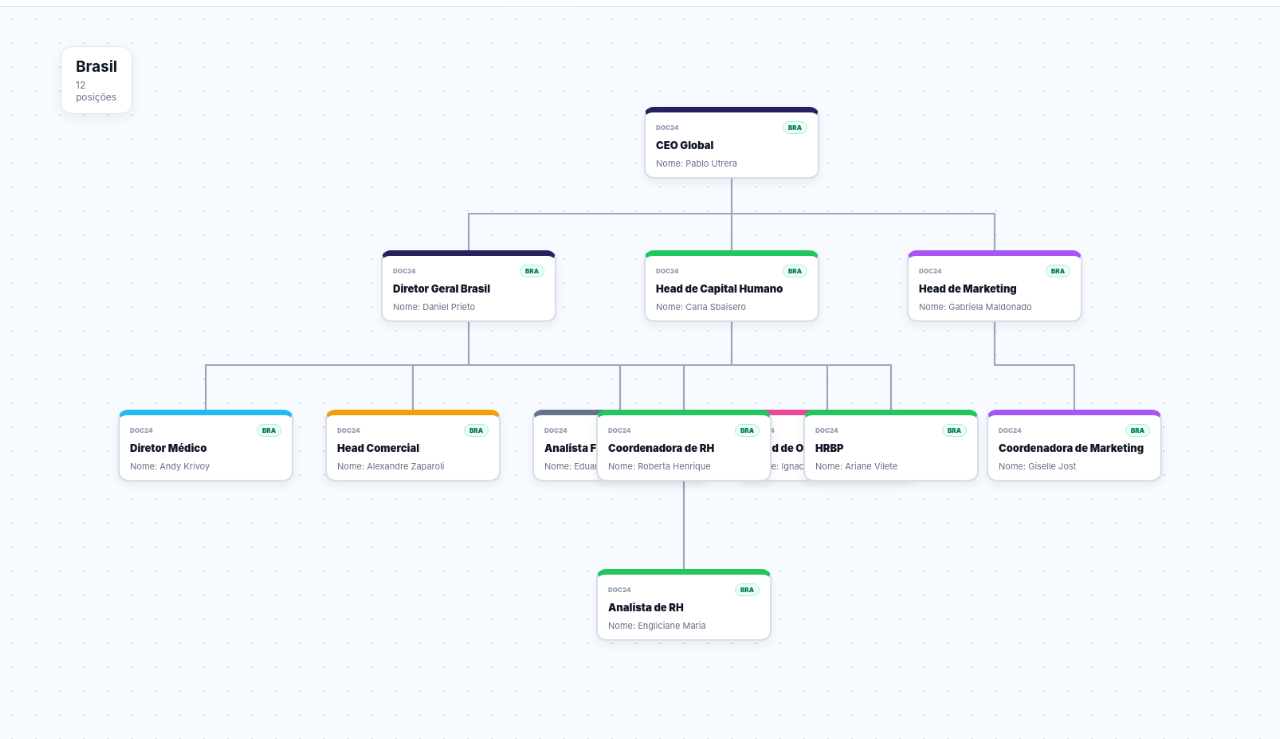
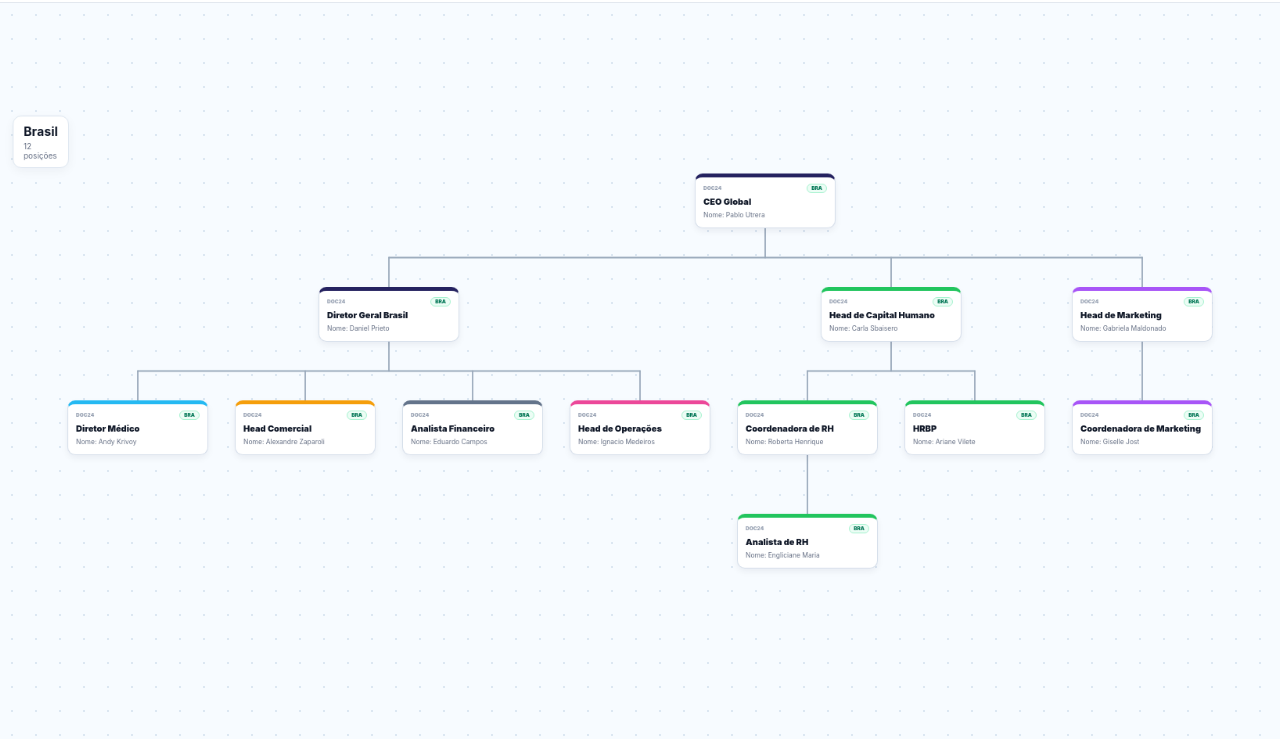
Before and after one commit to doc24-capitalhumano/organograma-doc24, a plain HTML site: page index.html in a window 1280 px wide. Shown: the part 61-800 px from the top of the page. Drawn offline with Linux system fonts and the light colour scheme.

Commit message:
Add files via upload

```diff
--- a/app.js
+++ b/app.js
@@ -1,8 +1,8 @@
 (() => {
   const EDITOR_PASSWORD_HASH = '946d8f0d81ec485967e9ace51d111ef8f54738dd10be88a009f81e71f880689a'; // senha temporária: Doc24@Org2026
   const isEditorPage = document.body.dataset.mode === 'editor';
-  const state = { data:null, currentCountry:'Brasil', selectedId:null, scale:.8, panX:30, panY:30, nodeDrag:null, canvasDrag:null, unlocked:!isEditorPage };
-  const W=220,H=88;
+  const state = { data:null, currentCountry:'Brasil', selectedId:null, scale:.9, panX:30, panY:30, nodeDrag:null, canvasDrag:null, unlocked:!isEditorPage };
+  const W=180,H=70;
   const $=id=>document.getElementById(id);
   const viewport=$('viewport'),world=$('world'),nodesEl=$('nodes'),svg=$('links'),panel=$('panel');
 
@@ -14,7 +14,7 @@
   function badge(){return state.currentCountry==='México'?'MEX':state.currentCountry==='Argentina'?'ARG':'BRA'}
   function render(){if(!state.data)return;tabs();$('countryTitle').textContent=state.currentCountry;$('countryInfo').textContent=`${list().length} posições`;nodesEl.innerHTML='';for(const n of list()){const d=document.createElement('div');d.className=`node area-${n.area||'shared'}${state.selectedId===n.id?' selected':''}`;d.dataset.id=n.id;d.style.left=n.x+'px';d.style.top=n.y+'px';d.innerHTML=`<div class="mini"><span class="doc">DOC24</span><span class="badge">${badge()}</span></div><div class="role"></div><div class="name"></div>`;d.querySelector('.role').textContent=n.role;d.querySelector('.name').textContent=state.data.showNames&&n.name?`Nome: ${n.name}`:'';if(isEditorPage){d.addEventListener('mousedown',startNodeDrag);d.addEventListener('click',e=>{e.stopPropagation();state.selectedId=n.id;render();openPanel()})}nodesEl.appendChild(d)}drawLinks();if(isEditorPage&&state.selectedId)openPanel();else if(panel)panel.hidden=true}
   function svgPath(d){const p=document.createElementNS('http://www.w3.org/2000/svg','path');p.setAttribute('class','link');p.setAttribute('d',d);svg.appendChild(p)}
-  function drawLinks(){svg.innerHTML='';const arr=list();let maxX=1800,maxY=1200;arr.forEach(n=>{maxX=Math.max(maxX,n.x+W+250);maxY=Math.max(maxY,n.y+H+250)});svg.setAttribute('width',maxX);svg.setAttribute('height',maxY);svg.style.width=maxX+'px';svg.style.height=maxY+'px';const groups=new Map();for(const n of arr){if(!n.parent)continue;if(!groups.has(n.parent))groups.set(n.parent,[]);groups.get(n.parent).push(n)}for(const [parentId,children] of groups){const p=byId(parentId);if(!p)continue;children.sort((a,b)=>a.x-b.x);const px=p.x+W/2,py=p.y+H;const tops=children.map(c=>c.y);const nearest=Math.min(...tops);let busY=Math.max(py+34,Math.min(nearest-34,py+(nearest-py)/2));if(children.length===1){const c=children[0],cx=c.x+W/2,cy=c.y;svgPath(`M ${px} ${py} V ${busY} H ${cx} V ${cy}`);continue}const xs=children.map(c=>c.x+W/2),minX=Math.min(...xs),maxX=Math.max(...xs);svgPath(`M ${px} ${py} V ${busY}`);svgPath(`M ${minX} ${busY} H ${maxX}`);for(const c of children){const cx=c.x+W/2,cy=c.y;svgPath(`M ${cx} ${busY} V ${cy}`)}}}
+  function drawLinks(){svg.innerHTML='';const arr=list();let maxX=1800,maxY=1200;arr.forEach(n=>{maxX=Math.max(maxX,n.x+W+250);maxY=Math.max(maxY,n.y+H+250)});svg.setAttribute('width',maxX);svg.setAttribute('height',maxY);svg.style.width=maxX+'px';svg.style.height=maxY+'px';const groups=new Map();for(const n of arr){if(!n.parent)continue;if(!groups.has(n.parent))groups.set(n.parent,[]);groups.get(n.parent).push(n)}for(const [parentId,children] of groups){const p=byId(parentId);if(!p)continue;children.sort((a,b)=>a.x-b.x);const px=p.x+W/2,py=p.y+H;const tops=children.map(c=>c.y);const nearest=Math.min(...tops);let busY=Math.max(py+24,Math.min(nearest-24,py+(nearest-py)/2));if(children.length===1){const c=children[0],cx=c.x+W/2,cy=c.y;svgPath(`M ${px} ${py} V ${busY} H ${cx} V ${cy}`);continue}const xs=children.map(c=>c.x+W/2),minX=Math.min(...xs),maxX=Math.max(...xs);svgPath(`M ${px} ${py} V ${busY}`);svgPath(`M ${minX} ${busY} H ${maxX}`);for(const c of children){const cx=c.x+W/2,cy=c.y;svgPath(`M ${cx} ${busY} V ${cy}`)}}}
   function startNodeDrag(e){if(!isEditorPage||!state.unlocked)return;e.stopPropagation();const n=byId(e.currentTarget.dataset.id);state.nodeDrag={n,sx:e.clientX,sy:e.clientY,ox:n.x,oy:n.y}}
   window.addEventListener('mousemove',e=>{if(state.nodeDrag){const dx=(e.clientX-state.nodeDrag.sx)/state.scale,dy=(e.clientY-state.nodeDrag.sy)/state.scale;state.nodeDrag.n.x=Math.round(state.nodeDrag.ox+dx);state.nodeDrag.n.y=Math.round(state.nodeDrag.oy+dy);const el=nodesEl.querySelector(`[data-id="${state.nodeDrag.n.id}"]`);if(el){el.style.left=state.nodeDrag.n.x+'px';el.style.top=state.nodeDrag.n.y+'px'}drawLinks()}else if(state.canvasDrag){state.panX=e.clientX-state.canvasDrag.sx;state.panY=e.clientY-state.canvasDrag.sy;applyTransform()}})
   window.addEventListener('mouseup',()=>{state.nodeDrag=null;state.canvasDrag=null;viewport.classList.remove('grabbing')})
@@ -24,11 +24,11 @@
   function openPanel(){const n=byId(state.selectedId);if(!n||!panel)return;if(document.activeElement&&['INPUT','SELECT'].includes(document.activeElement.tagName)&&panel.contains(document.activeElement))return;panel.hidden=false;$('roleInput').value=n.role;$('nameInput').value=n.name||'';$('areaSelect').value=n.area||'shared';$('parentSelect').innerHTML='<option value="">Sem gestor / raiz</option>';list().filter(x=>x.id!==n.id&&!isDescendant(x.id,n.id)).forEach(x=>{const o=document.createElement('option');o.value=x.id;o.textContent=x.role+(x.name?` — ${x.name}`:'');$('parentSelect').appendChild(o)});$('parentSelect').value=n.parent||''}
   function bindEditor(){if(!isEditorPage)return;$('roleInput').oninput=()=>{const n=byId(state.selectedId);if(n){n.role=$('roleInput').value;updateSelectedCard(n)}};$('nameInput').oninput=()=>{const n=byId(state.selectedId);if(n){n.name=$('nameInput').value;updateSelectedCard(n)}};$('areaSelect').onchange=()=>{const n=byId(state.selectedId);if(n){n.area=$('areaSelect').value;render()}};$('parentSelect').onchange=()=>{const n=byId(state.selectedId);if(n){n.parent=$('parentSelect').value||null;drawLinks()}};$('addRootBtn').onclick=()=>addNode(null);$('addChildBtn').onclick=()=>addNode(state.selectedId);$('deleteBtn').onclick=deleteNode;$('namesBtn').onclick=()=>{state.data.showNames=!state.data.showNames;render()};$('organizeBtn').onclick=autoLayout;$('saveBtn').onclick=saveData;$('loginBtn').onclick=unlock;$('passwordInput').addEventListener('keydown',e=>{if(e.key==='Enter')unlock()})}
   function updateSelectedCard(n){const el=nodesEl.querySelector(`[data-id="${n.id}"]`);if(!el)return;el.querySelector('.role').textContent=n.role;el.querySelector('.name').textContent=state.data.showNames&&n.name?`Nome: ${n.name}`:''}
-  function addNode(parent=null){const p=parent?byId(parent):null;const id='n_'+Date.now();list().push({id,role:'Novo cargo',name:'',parent:parent||null,area:p?.area||'shared',x:p?p.x:p?0:600,y:p?p.y+190:300});state.selectedId=id;render();openPanel()}
+  function addNode(parent=null){const p=parent?byId(parent):null;const id='n_'+Date.now();list().push({id,role:'Novo cargo',name:'',parent:parent||null,area:p?.area||'shared',x:p?p.x:600,y:p?p.y+145:260});state.selectedId=id;render();openPanel()}
   function deleteNode(){if(!state.selectedId)return;const id=state.selectedId;state.data.countries[state.currentCountry]=list().filter(n=>n.id!==id).map(n=>n.parent===id?{...n,parent:null}:n);state.selectedId=null;render()}
-  function subtreeWidth(n,children,memo){if(memo.has(n.id))return memo.get(n.id);const ch=children.get(n.id)||[];const width=ch.length?Math.max(W,ch.reduce((sum,c)=>sum+subtreeWidth(c,children,memo),0)+(ch.length-1)*54):W;memo.set(n.id,width);return width}
-  function autoLayout(){const arr=list(),children=new Map();arr.forEach(n=>children.set(n.id,[]));arr.forEach(n=>{if(n.parent&&children.has(n.parent))children.get(n.parent).push(n)});for(const ch of children.values())ch.sort((a,b)=>a.x-b.x);const roots=arr.filter(n=>!n.parent||!children.has(n.parent));const memo=new Map();let cursor=90;function place(n,depth,left){const width=subtreeWidth(n,children,memo),ch=children.get(n.id)||[];if(!ch.length)n.x=left+(width-W)/2;else{let cLeft=left;for(const c of ch){const cw=subtreeWidth(c,children,memo);place(c,depth+1,cLeft);cLeft+=cw+54}const first=ch[0],last=ch[ch.length-1];n.x=((first.x+W/2)+(last.x+W/2))/2-W/2}n.y=110+depth*190}for(const r of roots){const rw=subtreeWidth(r,children,memo);place(r,0,cursor);cursor+=rw+110}render();center()}
-  function center(){const arr=list();if(!arr.length)return;const minX=Math.min(...arr.map(n=>n.x)),maxX=Math.max(...arr.map(n=>n.x+W)),minY=Math.min(...arr.map(n=>n.y)),maxY=Math.max(...arr.map(n=>n.y+H));const vw=viewport.clientWidth,vh=viewport.clientHeight;state.scale=Math.max(.3,Math.min(1,(vw-120)/(maxX-minX+100),(vh-120)/(maxY-minY+100)));state.panX=(vw-(maxX-minX)*state.scale)/2-minX*state.scale;state.panY=(vh-(maxY-minY)*state.scale)/2-minY*state.scale;applyTransform()}
+  function subtreeWidth(n,children,memo){if(memo.has(n.id))return memo.get(n.id);const ch=children.get(n.id)||[];const width=ch.length?Math.max(W,ch.reduce((sum,c)=>sum+subtreeWidth(c,children,memo),0)+(ch.length-1)*34):W;memo.set(n.id,width);return width}
+  function autoLayout(){const arr=list(),children=new Map();arr.forEach(n=>children.set(n.id,[]));arr.forEach(n=>{if(n.parent&&children.has(n.parent))children.get(n.parent).push(n)});for(const ch of children.values())ch.sort((a,b)=>a.x-b.x);const roots=arr.filter(n=>!n.parent||!children.has(n.parent));const memo=new Map();let cursor=90;function place(n,depth,left){const width=subtreeWidth(n,children,memo),ch=children.get(n.id)||[];if(!ch.length)n.x=left+(width-W)/2;else{let cLeft=left;for(const c of ch){const cw=subtreeWidth(c,children,memo);place(c,depth+1,cLeft);cLeft+=cw+34}const first=ch[0],last=ch[ch.length-1];n.x=((first.x+W/2)+(last.x+W/2))/2-W/2}n.y=92+depth*145}for(const r of roots){const rw=subtreeWidth(r,children,memo);place(r,0,cursor);cursor+=rw+80}render();center()}
+  function center(){const arr=list();if(!arr.length)return;const minX=Math.min(...arr.map(n=>n.x)),maxX=Math.max(...arr.map(n=>n.x+W)),minY=Math.min(...arr.map(n=>n.y)),maxY=Math.max(...arr.map(n=>n.y+H));const vw=viewport.clientWidth,vh=viewport.clientHeight;state.scale=Math.max(.38,Math.min(1.08,(vw-80)/(maxX-minX+70),(vh-80)/(maxY-minY+70)));state.panX=(vw-(maxX-minX)*state.scale)/2-minX*state.scale;state.panY=(vh-(maxY-minY)*state.scale)/2-minY*state.scale;applyTransform()}
   function saveData(){const blob=new Blob([JSON.stringify(state.data,null,2)],{type:'application/json;charset=utf-8'});const a=document.createElement('a');a.href=URL.createObjectURL(blob);a.download='data.json';a.click();setTimeout(()=>URL.revokeObjectURL(a.href),1000)}
   async function unlock(){const hash=await sha256($('passwordInput').value);if(hash===EDITOR_PASSWORD_HASH){state.unlocked=true;$('login').classList.add('hidden');document.body.classList.add('editor');loadData().catch(showLoadError)}else{$('loginError').textContent='Senha incorreta.'}}
   function showLoadError(err){console.error(err);$('countryTitle').textContent='Erro ao carregar';$('countryInfo').textContent='Verifique se data.json está na mesma pasta.'}
--- a/data.json
+++ b/data.json
@@ -3,28 +3,172 @@
   "showNames": true,
   "countries": {
     "Brasil": [
-      {"id":"pablo_br","role":"CEO Global","name":"Pablo Utrera","parent":null,"area":"shared","x":760,"y":100},
-      {"id":"daniel_br","role":"Diretor Geral Brasil","name":"Daniel Prieto","parent":"pablo_br","area":"shared","x":430,"y":280},
-      {"id":"carla_br","role":"Head de Capital Humano","name":"Carla Sbaisero","parent":"pablo_br","area":"rh","x":760,"y":280},
-      {"id":"gabi_br","role":"Head de Marketing","name":"Gabriela Maldonado","parent":"pablo_br","area":"mkt","x":1090,"y":280},
-      {"id":"andy_br","role":"Diretor Médico","name":"Andy Krivoy","parent":"daniel_br","area":"med","x":100,"y":480},
-      {"id":"zapa_br","role":"Head Comercial","name":"Alexandre Zaparoli","parent":"daniel_br","area":"com","x":360,"y":480},
-      {"id":"edu_br","role":"Analista Financeiro","name":"Eduardo Campos","parent":"daniel_br","area":"fin","x":620,"y":480},
-      {"id":"nacho_br","role":"Head de Operações","name":"Ignacio Medeiros","parent":"daniel_br","area":"ops","x":880,"y":480},
-      {"id":"ro_br","role":"Coordenadora de RH","name":"Roberta Henrique","parent":"carla_br","area":"rh","x":700,"y":480},
-      {"id":"ari_br","role":"HRBP","name":"Ariane Vilete","parent":"carla_br","area":"rh","x":960,"y":480},
-      {"id":"gis_br","role":"Coordenadora de Marketing","name":"Giselle Jost","parent":"gabi_br","area":"mkt","x":1190,"y":480},
-      {"id":"eng_br","role":"Analista de RH","name":"Engliciane Maria","parent":"ro_br","area":"rh","x":700,"y":680}
+      {
+        "id": "pablo_br",
+        "role": "CEO Global",
+        "name": "Pablo Utrera",
+        "parent": null,
+        "area": "shared",
+        "x": 892,
+        "y": 92
+      },
+      {
+        "id": "daniel_br",
+        "role": "Diretor Geral Brasil",
+        "name": "Daniel Prieto",
+        "parent": "pablo_br",
+        "area": "shared",
+        "x": 411,
+        "y": 237
+      },
+      {
+        "id": "carla_br",
+        "role": "Head de Capital Humano",
+        "name": "Carla Sbaisero",
+        "parent": "pablo_br",
+        "area": "rh",
+        "x": 1053,
+        "y": 237
+      },
+      {
+        "id": "gabi_br",
+        "role": "Head de Marketing",
+        "name": "Gabriela Maldonado",
+        "parent": "pablo_br",
+        "area": "mkt",
+        "x": 1374,
+        "y": 237
+      },
+      {
+        "id": "andy_br",
+        "role": "Diretor Médico",
+        "name": "Andy Krivoy",
+        "parent": "daniel_br",
+        "area": "med",
+        "x": 90,
+        "y": 382
+      },
+      {
+        "id": "zapa_br",
+        "role": "Head Comercial",
+        "name": "Alexandre Zaparoli",
+        "parent": "daniel_br",
+        "area": "com",
+        "x": 304,
+        "y": 382
+      },
+      {
+        "id": "edu_br",
+        "role": "Analista Financeiro",
+        "name": "Eduardo Campos",
+        "parent": "daniel_br",
+        "area": "fin",
+        "x": 518,
+        "y": 382
+      },
+      {
+        "id": "nacho_br",
+        "role": "Head de Operações",
+        "name": "Ignacio Medeiros",
+        "parent": "daniel_br",
+        "area": "ops",
+        "x": 732,
+        "y": 382
+      },
+      {
+        "id": "ro_br",
+        "role": "Coordenadora de RH",
+        "name": "Roberta Henrique",
+        "parent": "carla_br",
+        "area": "rh",
+        "x": 946,
+        "y": 382
+      },
+      {
+        "id": "ari_br",
+        "role": "HRBP",
+        "name": "Ariane Vilete",
+        "parent": "carla_br",
+        "area": "rh",
+        "x": 1160,
+        "y": 382
+      },
+      {
+        "id": "gis_br",
+        "role": "Coordenadora de Marketing",
+        "name": "Giselle Jost",
+        "parent": "gabi_br",
+        "area": "mkt",
+        "x": 1374,
+        "y": 382
+      },
+      {
+        "id": "eng_br",
+        "role": "Analista de RH",
+        "name": "Engliciane Maria",
+        "parent": "ro_br",
+        "area": "rh",
+        "x": 946,
+        "y": 527
+      }
     ],
     "Argentina": [
-      {"id":"pablo_ar","role":"CEO Global","name":"Pablo Utrera","parent":null,"area":"shared","x":760,"y":100},
-      {"id":"carla_ar","role":"Head de Capital Humano","name":"Carla Sbaisero","parent":"pablo_ar","area":"rh","x":500,"y":300},
-      {"id":"gabi_ar","role":"Head de Marketing","name":"Gabriela Maldonado","parent":"pablo_ar","area":"mkt","x":760,"y":300},
-      {"id":"direcao_ar","role":"Direção / Operações Argentina","name":"","parent":"pablo_ar","area":"shared","x":1020,"y":300}
+      {
+        "id": "pablo_ar",
+        "role": "CEO Global",
+        "name": "Pablo Utrera",
+        "parent": null,
+        "area": "shared",
+        "x": 304,
+        "y": 92
+      },
+      {
+        "id": "carla_ar",
+        "role": "Head de Capital Humano",
+        "name": "Carla Sbaisero",
+        "parent": "pablo_ar",
+        "area": "rh",
+        "x": 90,
+        "y": 237
+      },
+      {
+        "id": "gabi_ar",
+        "role": "Head de Marketing",
+        "name": "Gabriela Maldonado",
+        "parent": "pablo_ar",
+        "area": "mkt",
+        "x": 304,
+        "y": 237
+      },
+      {
+        "id": "direcao_ar",
+        "role": "Direção / Operações Argentina",
+        "name": "",
+        "parent": "pablo_ar",
+        "area": "shared",
+        "x": 518,
+        "y": 237
+      }
     ],
     "México": [
-      {"id":"pablo_mx","role":"CEO Global","name":"Pablo Utrera","parent":null,"area":"shared","x":760,"y":100},
-      {"id":"lider_mx","role":"Liderança México","name":"","parent":"pablo_mx","area":"shared","x":760,"y":320}
+      {
+        "id": "pablo_mx",
+        "role": "CEO Global",
+        "name": "Pablo Utrera",
+        "parent": null,
+        "area": "shared",
+        "x": 90,
+        "y": 92
+      },
+      {
+        "id": "lider_mx",
+        "role": "Liderança México",
+        "name": "",
+        "parent": "pablo_mx",
+        "area": "shared",
+        "x": 90,
+        "y": 237
+      }
     ]
   }
 }
```
Also changed, not shown: styles.css.
